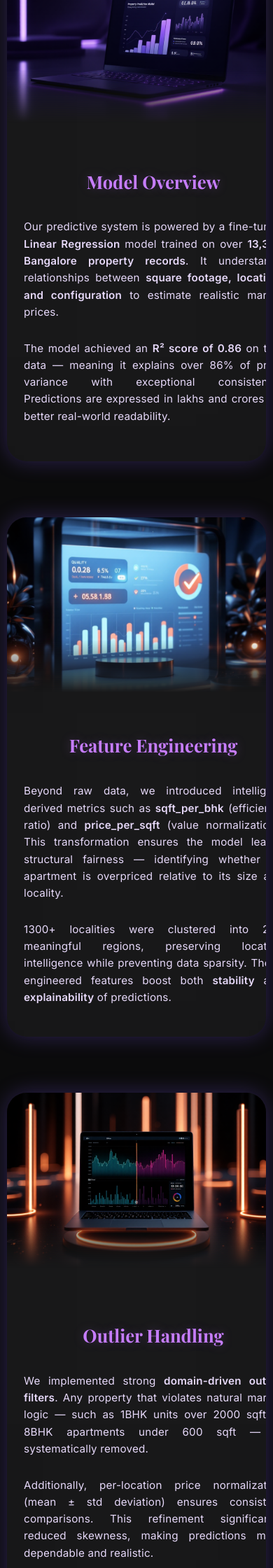
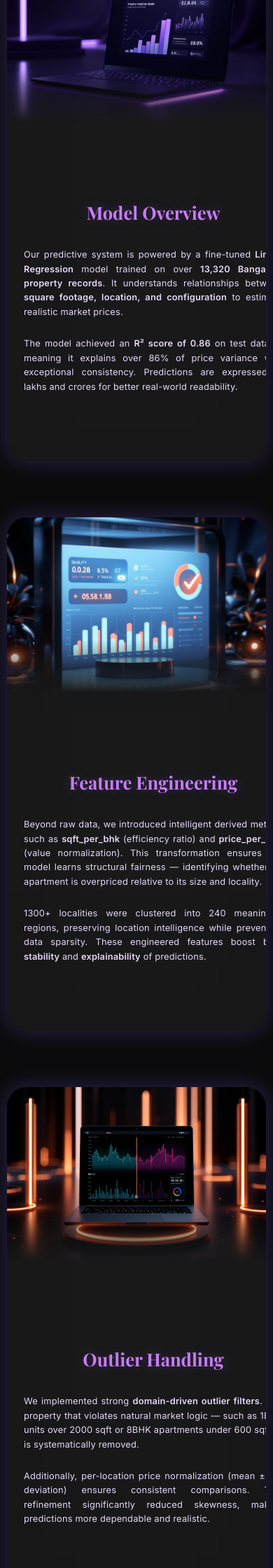
Before and after one commit to RoneyBABA/Housing, a Flask app: page / in a window 390 px wide. Shown: the part 1523-3763 px from the top of the page at 70% size. Run offline with Flask 3, Linux system fonts and the light colour scheme; parts of the project's set-up code (start-up, migrations or seed data) failed here and were passed over.

Commit message:
Spacing card text for mobile

```diff
--- a/Backend/static/style.css
+++ b/Backend/static/style.css
@@ -297,7 +297,7 @@ button:hover {
   }
 
   .card .text p {
-    font-size: 0.95rem;
+    font-size: 0.80rem;
     line-height: 1.6;
     text-align: justify; /* makes text edges clean */
     text-justify: inter-word;
```
